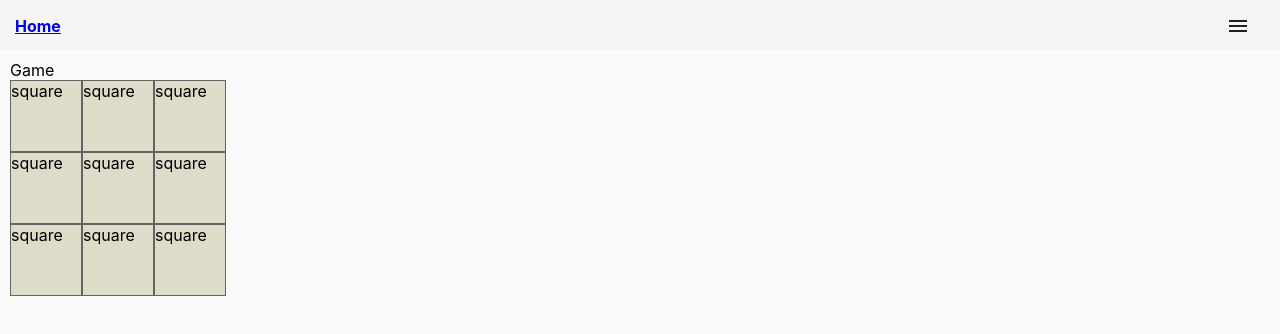
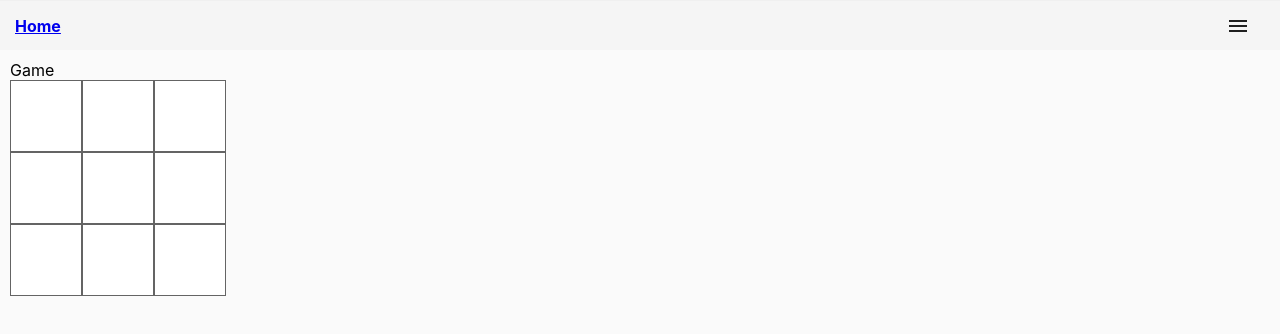
Before and after one commit to AlbertMontolio/noughts-and-crosses-react, a React (Create React App) app: page /games/1 in a window 1280 px wide. Shown: the top 334 px of the page. Built offline with nearby package versions, Linux system fonts and the light colour scheme.

Commit message:
add color logic

```diff
--- a/src/components/atoms/square/Square.tsx
+++ b/src/components/atoms/square/Square.tsx
@@ -1,21 +1,39 @@
-import React, { FunctionComponent } from 'react'
+import React, { FunctionComponent, useState } from 'react'
 import styled from 'styled-components'
 
 type SquareProps = {
-  onClick: () => void
+  saveMove: () => void
+  playerType?: string | undefined
 }
 
-const StyledSquare = styled.div`
+
+type StyledSquareProps = {
+  isClicked: boolean
+}
+
+const StyledSquare = styled.div<StyledSquareProps>`
   width: 70px;
   height: 70px;
-  background-color: rgb(220,220,200);
+  background-color: ${({isClicked}) => isClicked ? 'orange' : 'white'};
   border: 1px solid rgb(100,100,100);
 `
 
-export const Square: FunctionComponent<SquareProps> = ({onClick}) => {
+export const Square: FunctionComponent<SquareProps> = ({
+  saveMove,
+  playerType
+}) => {
+  const [isClicked, setIsClicked] = useState<boolean>(false)
+
+  const handleOnClick = () => {
+    saveMove()
+    // ### independent if call fails...
+    setIsClicked(true)
+  }
+
   return (
-    <StyledSquare onClick={() => onClick()}>
-      square
-    </StyledSquare>
+    <StyledSquare
+      isClicked={isClicked}
+      onClick={() => handleOnClick()}
+    />
   )
 }
--- a/src/components/molecules/board/Board.tsx
+++ b/src/components/molecules/board/Board.tsx
@@ -23,7 +23,7 @@ export const Board = () => {
     posX: number,
     posY: number
   }) => {
-    const saveGameBackend = async () => {
+    const saveMoveBackend = async () => {
       const url = `${urls.productionApi}/games/${gameId}/moves`
 
       try {
@@ -46,26 +46,26 @@ export const Board = () => {
       }
     }
 
-    backendUserId && authorizeToken && saveGameBackend()
+    backendUserId && authorizeToken && saveMoveBackend()
   }
 
   // ### refactor if time
   return (
     <StyledBoard>
       <Row>
-        <Square onClick={() => handleOnClick({posX: 0, posY: 0})} />
-        <Square onClick={() => handleOnClick({posX: 0, posY: 1})} />
-        <Square onClick={() => handleOnClick({posX: 0, posY: 2})} />
+        <Square saveMove={() => handleOnClick({posX: 0, posY: 0})} />
+        <Square saveMove={() => handleOnClick({posX: 0, posY: 1})} />
+        <Square saveMove={() => handleOnClick({posX: 0, posY: 2})} />
       </Row>
       <Row>
-        <Square onClick={() => handleOnClick({posX: 1, posY: 0})} />
-        <Square onClick={() => handleOnClick({posX: 1, posY: 1})} />
-        <Square onClick={() => handleOnClick({posX: 1, posY: 2})} />
+        <Square saveMove={() => handleOnClick({posX: 1, posY: 0})} />
+        <Square saveMove={() => handleOnClick({posX: 1, posY: 1})} />
+        <Square saveMove={() => handleOnClick({posX: 1, posY: 2})} />
       </Row>
       <Row>
-        <Square onClick={() => handleOnClick({posX: 2, posY: 0})} />
-        <Square onClick={() => handleOnClick({posX: 2, posY: 1})} />
-        <Square onClick={() => handleOnClick({posX: 2, posY: 2})} />
+        <Square saveMove={() => handleOnClick({posX: 2, posY: 0})} />
+        <Square saveMove={() => handleOnClick({posX: 2, posY: 1})} />
+        <Square saveMove={() => handleOnClick({posX: 2, posY: 2})} />
       </Row>
     </StyledBoard>
   )
```
